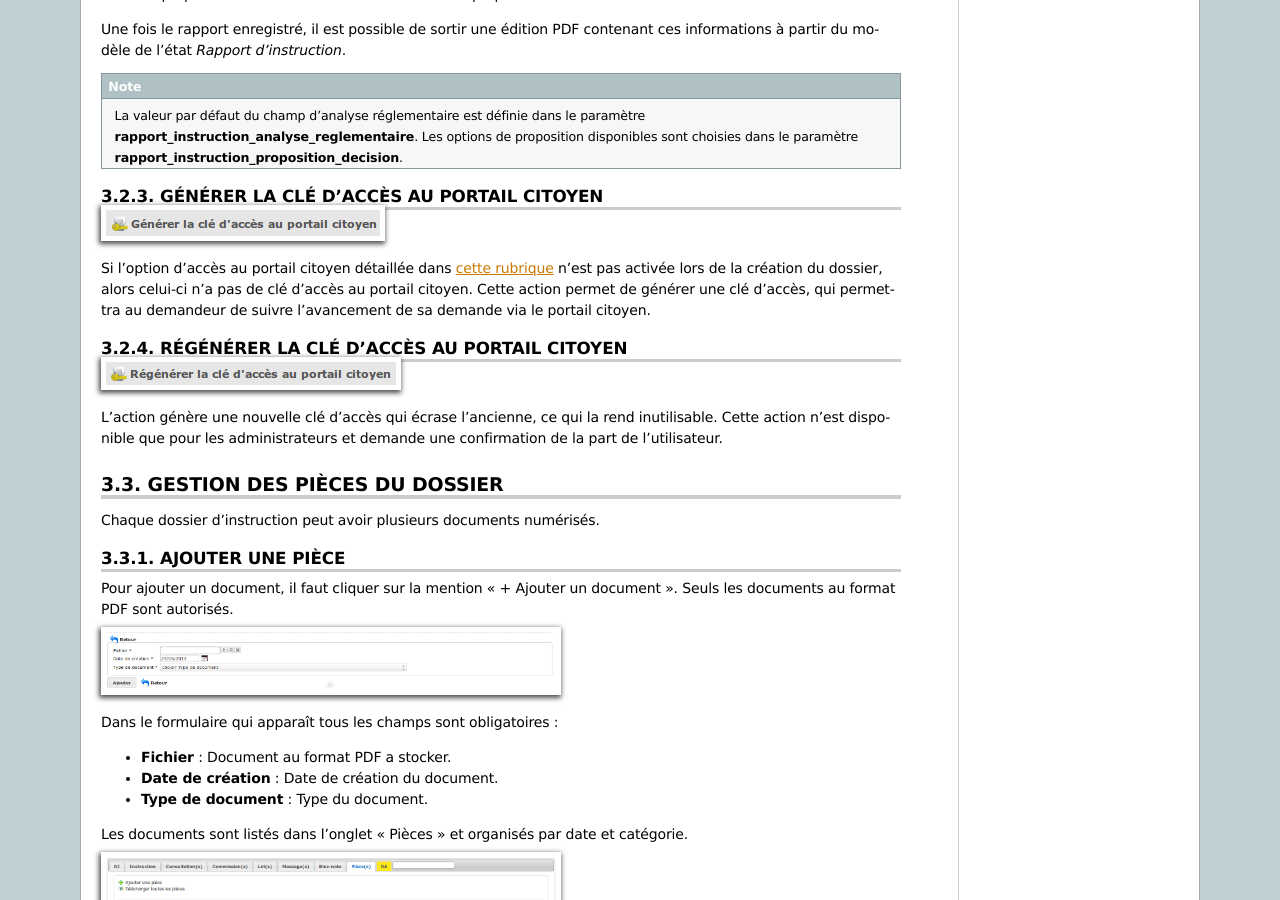
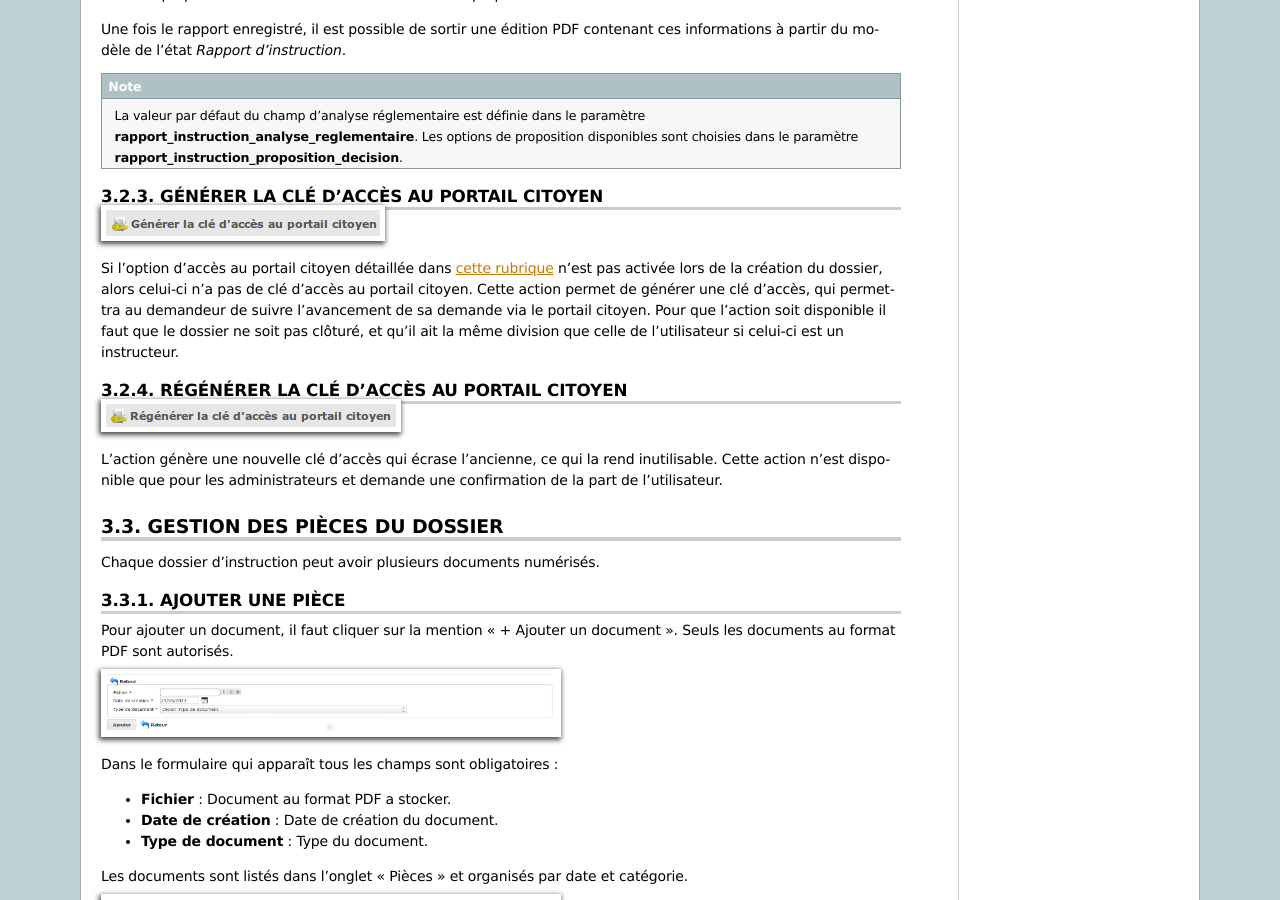
Before and after one commit to mpavaux/openads-documentation, a Sphinx documentation site: the page built from source/manuel_utilisateur/instruction.rst, in a window 1280 px wide and 900 px high, scrolled down 1792 px. Built offline with Sphinx 7.4.7, drawn with Linux system fonts in a browser that asks for light colours.

Commit message:
* Ajout de la condition de l'action de génération de la clé d'accès au portail citoyen

```diff
--- a/source/manuel_utilisateur/instruction.rst
+++ b/source/manuel_utilisateur/instruction.rst
@@ -88,6 +88,7 @@
 
 Si l'option d'accès au portail citoyen détaillée dans :ref:`cette rubrique <parametrage_parametre>` n'est pas activée lors de la création du dossier, alors celui-ci n'a pas de clé d'accès au portail citoyen.
 Cette action permet de générer une clé d'accès, qui permettra au demandeur de suivre l'avancement de sa demande via le portail citoyen.
+Pour que l'action soit disponible il faut que le dossier ne soit pas clôturé, et qu'il ait la même division que celle de l'utilisateur si celui-ci est un instructeur.
 
 .. _instruction_portlet_regenerate_citizen_access_key:
 
```
